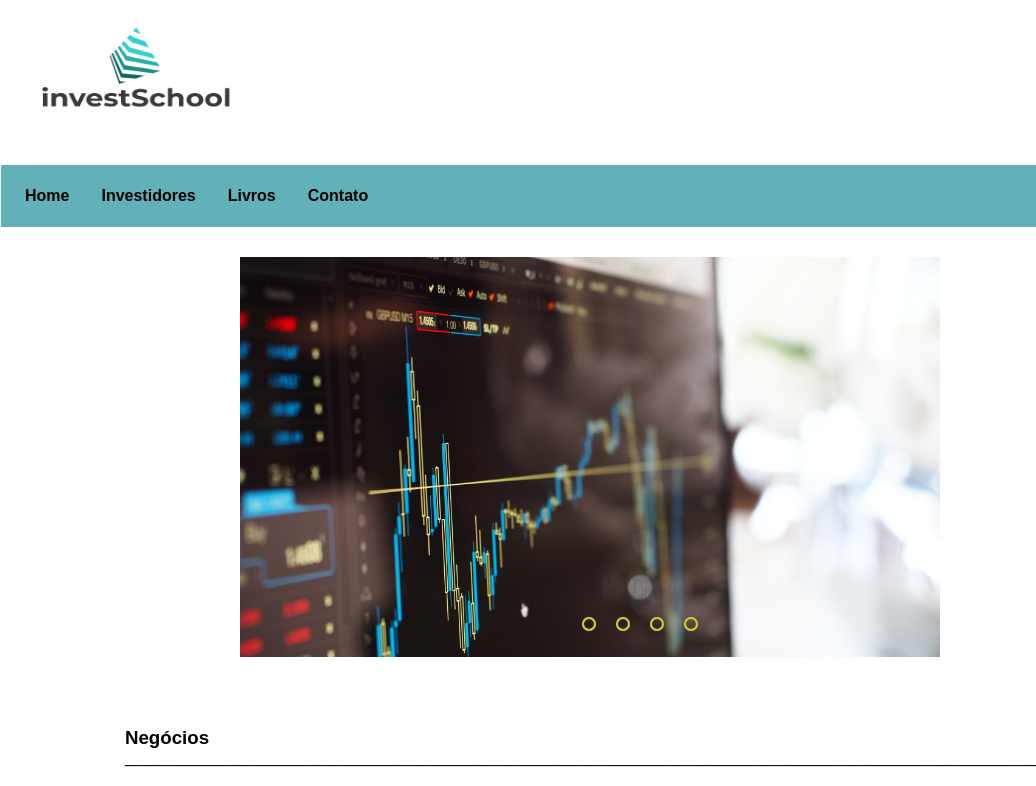
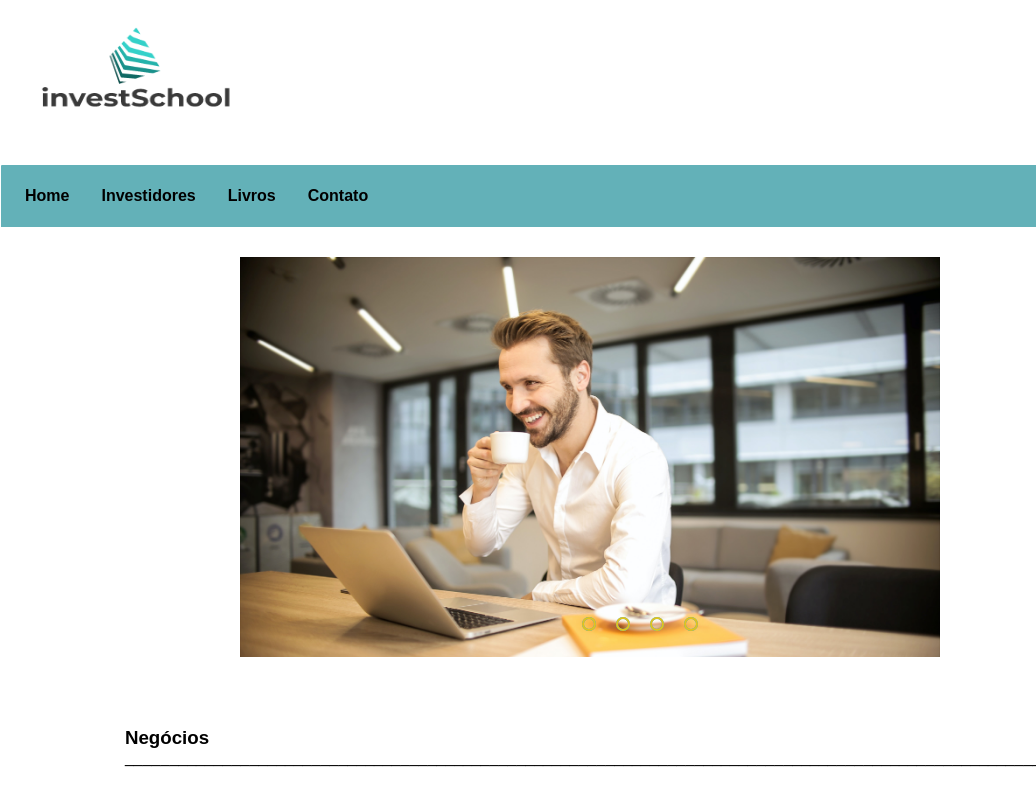
Before and after one commit to ozeias7/projeto-Investschool, a plain HTML site: page index.html in a window 1280 px wide. Shown: the top 786 px of the page, 0-1036 px from the left. Drawn offline with Linux system fonts and the light colour scheme.

Commit message:
sdsd
sdsd

```diff
--- a/index.html
+++ b/index.html
@@ -39,7 +39,7 @@
            <input type="radio" name="radio-btn" id="radio4">
 
                 <div class="slide first">
-                    <img src="imagens/imagem1.jpg" alt="imagem1">
+                    <img src="imagens/investor_tranquilo.jpg" alt="imagem1">
                 </div>
                 <div class="slide">
                     <img src="imagens/imagem2.jpg" alt="imagem2">
```
Also changed, not shown: imagens/investor_tranquilo.jpg (added).
